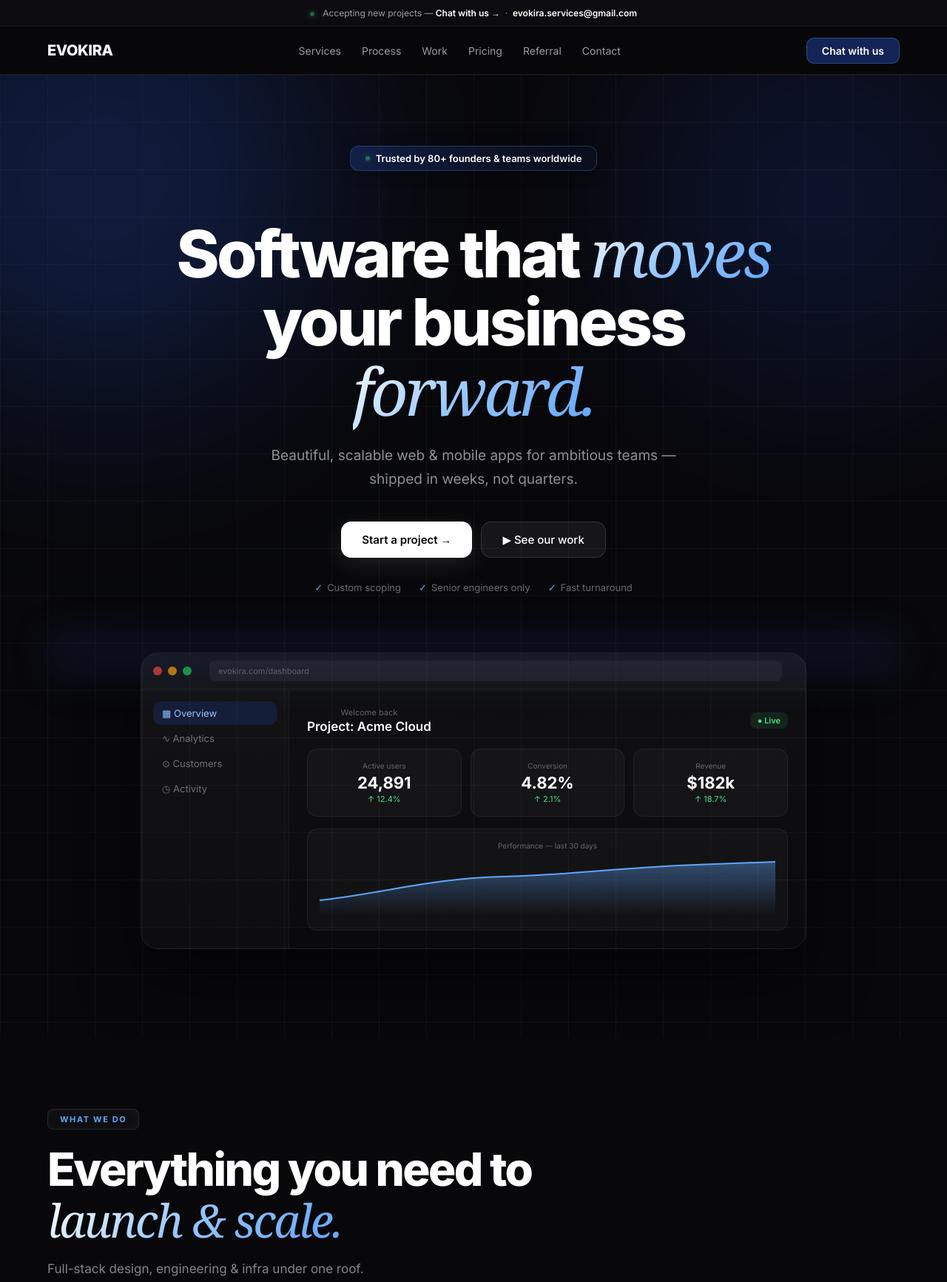
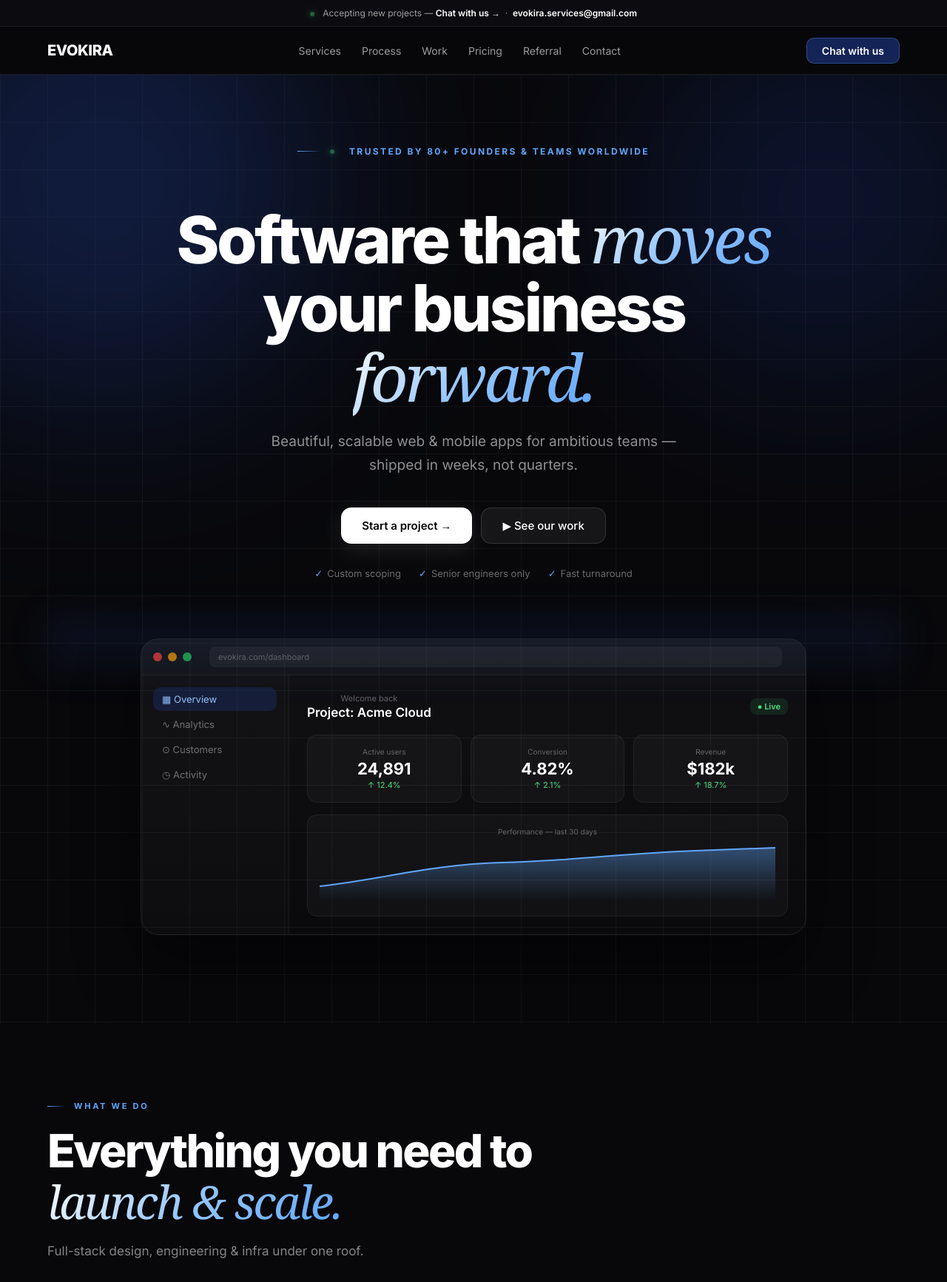
Before and after one commit to Lucypher666/evokira3, a website: page index.html in a window 1280 px wide. Shown: the top 1733 px of the page at 74% size. Drawn offline with Linux system fonts and the light colour scheme.

Commit message:
Replace badge labels with minimalist editorial line-accent design

```diff
--- a/index.html
+++ b/index.html
@@ -59,7 +59,8 @@ body{font-family:'Inter',system-ui,sans-serif;background:#08080B;color:#fff;-web
 .hero{position:relative;overflow:hidden;padding:96px 0 120px;}
 .hero-inner{position:relative;max-width:1200px;margin:0 auto;padding:0 24px;text-align:center;}
 .orb{position:absolute;border-radius:50%;pointer-events:none;}
-.badge{display:inline-flex;align-items:center;padding:8px 20px;border-radius:12px;background:linear-gradient(90deg,rgba(30,58,138,0.4),rgba(30,58,138,0.1));border:1px solid rgba(96,165,250,0.25);font-size:13px;font-weight:600;color:#fff;margin-bottom:32px;backdrop-filter:blur(8px);box-shadow:0 4px 20px rgba(0,0,0,0.3);}
+.badge{display:inline-flex;align-items:center;gap:12px;font-size:12px;font-weight:700;color:#60a5fa;text-transform:uppercase;letter-spacing:0.2em;margin-bottom:32px;}
+.badge::before{content:'';width:32px;height:1px;background:linear-gradient(90deg,#60a5fa,transparent);}
 h1.hero-h{font-size:clamp(44px,7vw,88px);font-weight:800;line-height:1.05;letter-spacing:-.04em;margin:0 auto 24px;max-width:900px;}
 .grad-em{background:linear-gradient(135deg,#fff,#93c5fd,#60a5fa);-webkit-background-clip:text;background-clip:text;-webkit-text-fill-color:transparent;font-family:Georgia,serif;font-style:italic;font-weight:400;}
 .hero-sub{font-size:19px;color:rgba(255,255,255,0.55);max-width:560px;margin:0 auto 40px;line-height:1.7;}
@@ -100,7 +101,8 @@ h1.hero-h{font-size:clamp(44px,7vw,88px);font-weight:800;line-height:1.05;letter
 /* Section base */
 section{padding:96px 0;}
 .container{max-width:1200px;margin:0 auto;padding:0 24px;}
-.section-tag{display:inline-flex;padding:6px 16px;border-radius:8px;background:rgba(255,255,255,0.03);border:1px solid rgba(255,255,255,0.1);font-size:11px;font-weight:700;text-transform:uppercase;letter-spacing:0.15em;color:#60a5fa;margin-bottom:20px;box-shadow:inset 0 0 12px rgba(96,165,250,0.05);backdrop-filter:blur(4px);}
+.section-tag{display:inline-flex;align-items:center;gap:12px;font-size:11px;font-weight:700;text-transform:uppercase;letter-spacing:0.25em;color:#60a5fa;margin-bottom:20px;}
+.section-tag::before{content:'';width:24px;height:1px;background:linear-gradient(90deg,#60a5fa,transparent);}
 h2.sec-h{font-size:clamp(34px,5vw,62px);font-weight:800;letter-spacing:-.04em;line-height:1.1;margin-bottom:16px;}
 .sec-sub{font-size:17px;color:rgba(255,255,255,0.5);line-height:1.7;max-width:520px;}
 
```
